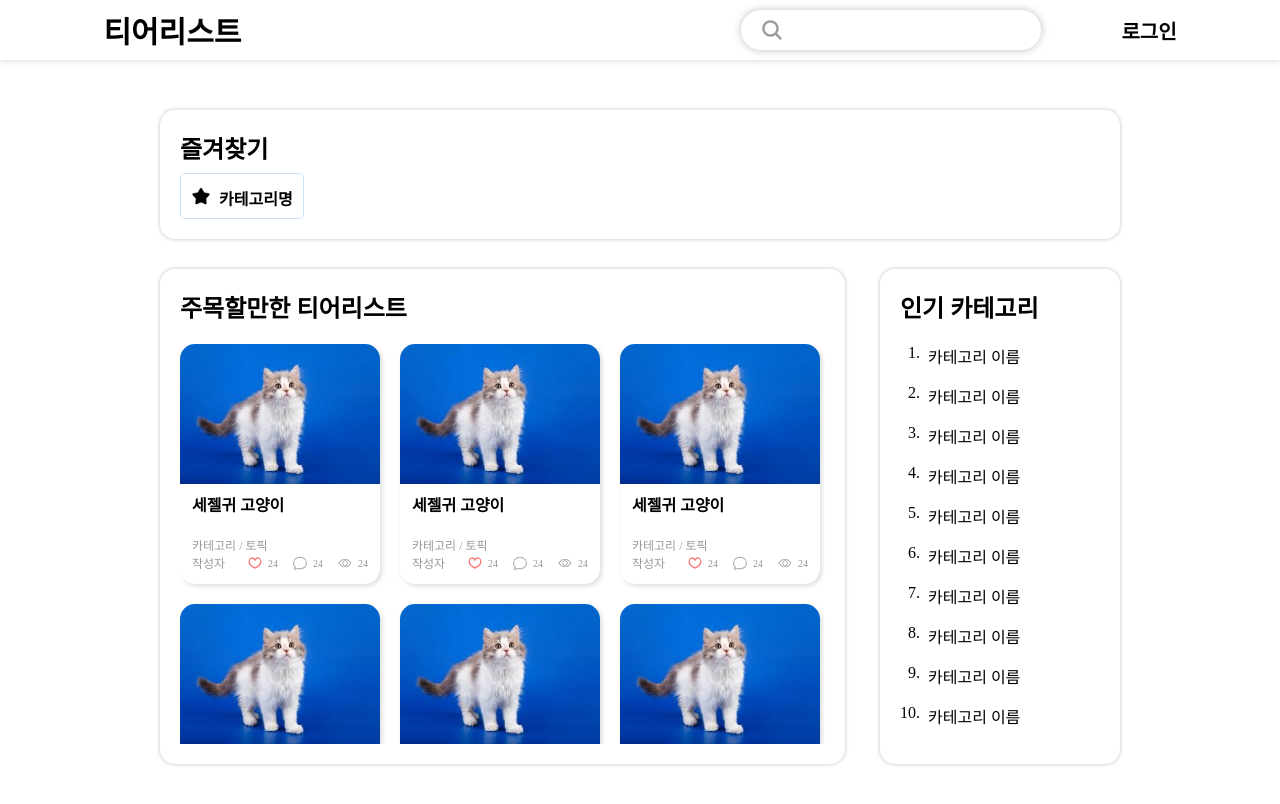
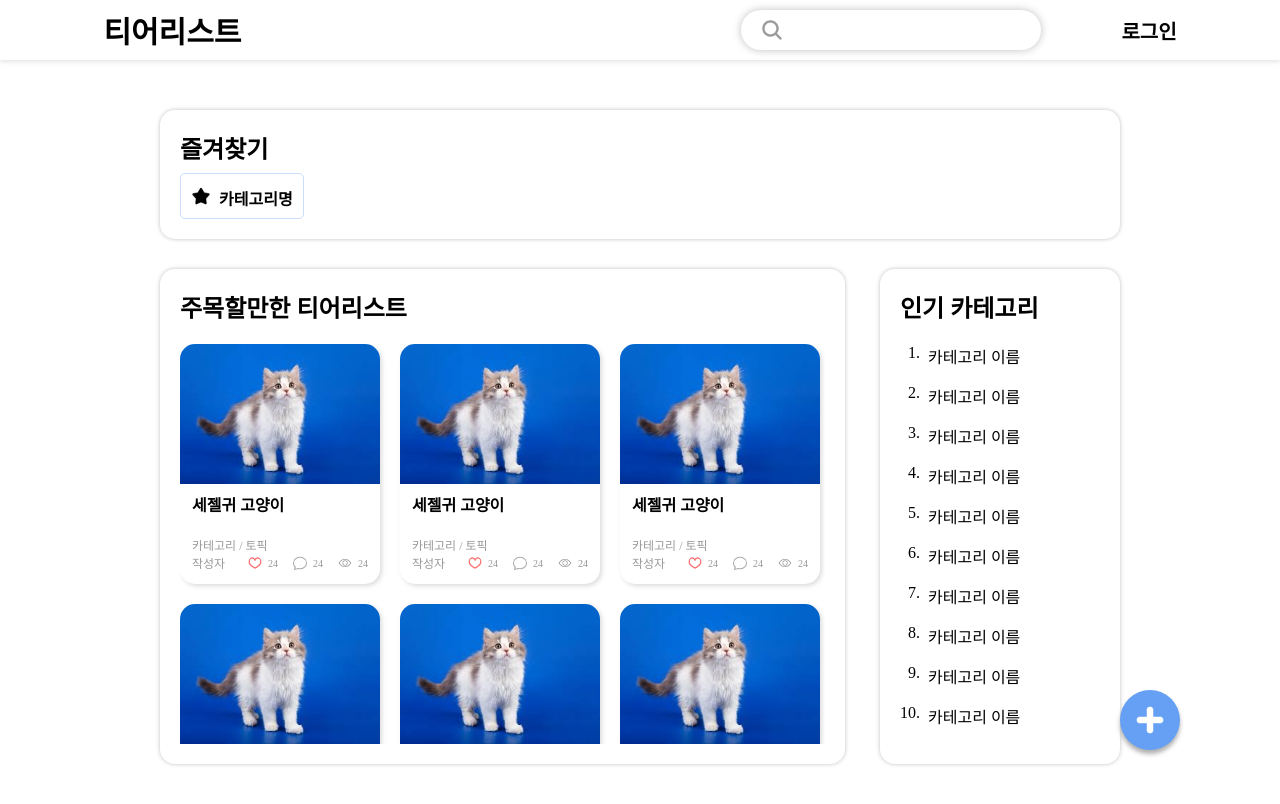
Before and after one commit to tierlist-projects/tierlist-frontend, a React (Create React App) app: page / in a window 1280 px wide. Shown: the top 804 px of the page. Built offline with nearby package versions, Linux system fonts and the light colour scheme; a web font is replaced by a local one.

Commit message:
feat(tierlist-create): 티어리스트 생성 버튼 추가

```diff
--- /dev/null
+++ b/src/components/tierlist/CreateModal.tsx
@@ -0,0 +1,20 @@
+import React from 'react'
+import * as S from '@styles/tierlist/createModal.style'
+import { images } from '@constants/images'
+
+type Props = {
+  closeModal: () => void
+}
+
+const CreateModal = ({ closeModal }: Props) => {
+  return (
+    <S.Container>
+      <S.CloseButton type="button" onClick={closeModal}>
+        <img src={images.common.close} alt="닫기" />
+      </S.CloseButton>
+      CreateModal
+    </S.Container>
+  )
+}
+
+export default CreateModal
--- /dev/null
+++ b/src/components/tierlist/TierCreate.tsx
@@ -0,0 +1,21 @@
+import React from 'react'
+import * as S from '@styles/tierlist/tierCreate.style'
+import { images } from '@constants/images'
+import useModal from '@hooks/useModal'
+import CreateModal from './CreateModal'
+
+const TierCreate = () => {
+  const { Modal, isOpen, openModal, closeModal } = useModal()
+  return (
+    <S.Container>
+      <S.CreateButton type="button" onClick={openModal}>
+        <img src={images.common.plus} alt="게시글 작성" />
+      </S.CreateButton>
+      <Modal isOpen={isOpen} closeModal={closeModal}>
+        <CreateModal closeModal={closeModal} />
+      </Modal>
+    </S.Container>
+  )
+}
+
+export default TierCreate
--- a/src/constants/images.ts
+++ b/src/constants/images.ts
@@ -12,5 +12,7 @@ export const images = {
       fullStar: '/images/common/ic-star-full.png',
       emptyStar: '/images/common/ic-star-empty.png',
     },
+    plus: '/images/common/ic-plus.png',
+    close: '/images/common/ic-close.png',
   },
 }
--- a/src/pages/LayoutPage.tsx
+++ b/src/pages/LayoutPage.tsx
@@ -2,12 +2,14 @@ import React from 'react'
 import * as S from '@styles/common/Layout.style'
 import Header from '@components/common/Header'
 import { Outlet } from 'react-router-dom'
+import TierCreate from '@components/tierlist/TierCreate'
 
 const LayoutPage = () => {
   return (
     <S.LayoutContainer>
       <Header />
       <Outlet />
+      <TierCreate />
     </S.LayoutContainer>
   )
 }
--- /dev/null
+++ b/src/styles/tierlist/createModal.style.ts
@@ -0,0 +1,20 @@
+import styled from '@emotion/styled'
+
+export const Container = styled.div`
+  width: 800px;
+  height: 500px;
+  background-color: white;
+  border-radius: 15px;
+  position: relative;
+`
+
+export const CloseButton = styled.button`
+  img {
+    width: 28px;
+    height: 28px;
+  }
+  position: absolute;
+  top: 28px;
+  right: 28px;
+  cursor: pointer;
+`
--- /dev/null
+++ b/src/styles/tierlist/tierCreate.style.ts
@@ -0,0 +1,33 @@
+import { colors } from '@constants/colors'
+import styled from '@emotion/styled'
+
+export const Container = styled.div`
+  position: absolute;
+  width: 100vw;
+  height: 100vh;
+`
+
+export const CreateButton = styled.button`
+  cursor: pointer;
+  border-radius: 50%;
+  background-color: ${colors.primary[400]};
+  padding: 10px;
+  display: flex;
+  align-items: center;
+  justify-content: center;
+  box-shadow: 0px 4px 4px rgba(99, 99, 99, 0.5);
+  position: fixed;
+  right: 100px;
+  bottom: 50px;
+
+  transition-duration: 0.3s;
+
+  img {
+    width: 40px;
+    height: 40px;
+  }
+
+  :active {
+    transform: translateY(4px);
+  }
+`
```
Also changed, not shown: public/images/common/ic-close.png (added), public/images/common/ic-plus.png (added).
